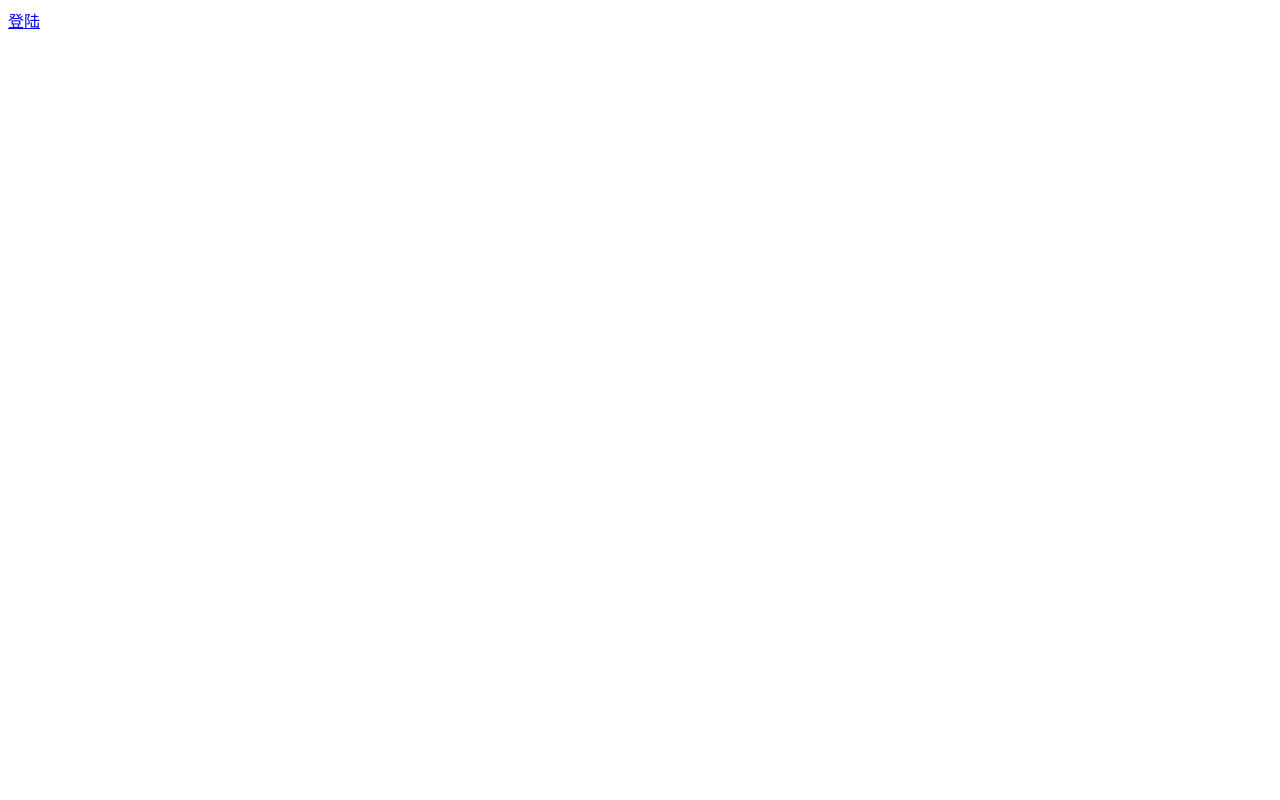
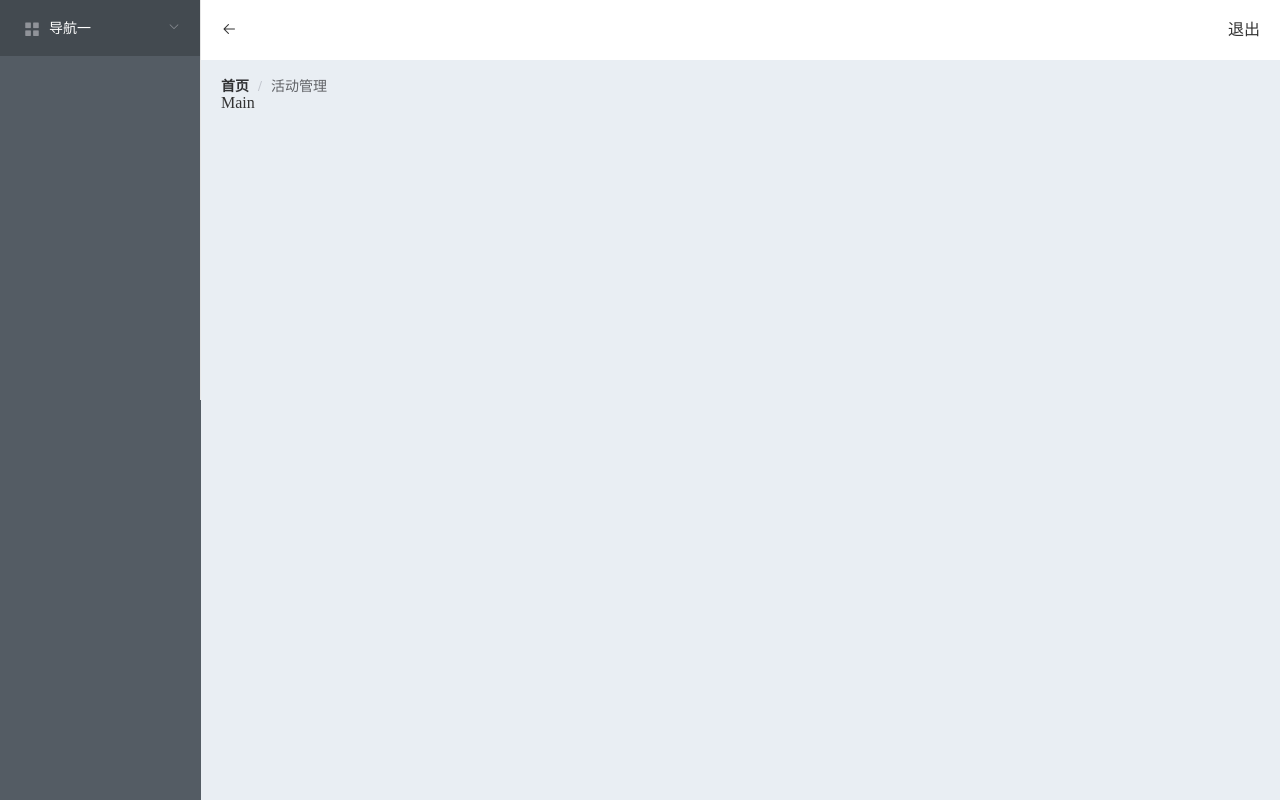
Before and after one commit to wenlove/shop-admin31, a Vue app: page /#/ in a window 1280 px wide. Built offline with nearby package versions, Linux system fonts and the light colour scheme.

Commit message:
首页、公共部分基本结构实现

```diff
--- a/src/App.vue
+++ b/src/App.vue
@@ -1,35 +1,31 @@
 <template>
   <div id="app">
-    <router-link to="/login">登陆</router-link>
+    <!-- <router-link to="/login">登陆</router-link> -->
     <router-view></router-view>
   </div>
 </template>
 
 <script>
 export default {
-  mounted() {
-    //请求接口测试
-    // axios({
-    //   url:"https://api.github.com/users",
-    //   method:'get',
-    //   params:  {
-    //     abc:123
-    //   }
-    // }).then(res=>{
 
-    //   console.log(res)
-    // })
-
-    // this.$axios({
-    //   url:"https://api.github.com/users",
-    //   method:"get"
-    // }).then(res=>{
-    //   console.log(res)
-    // })
-  },
 }
 </script>
 
 <style>
+  *{
+    margin: 0;
+    padding: 0;
+  }
 
+  ul,li,ol {
+    list-style: none;
+  }
+
+  a {
+    color: #333;
+  }
+
+  i,em {
+    font-style: normal;
+  }
 </style>
--- /dev/null
+++ b/src/components/Aside.vue
@@ -0,0 +1,34 @@
+<template>
+  <el-menu
+    default-active="2"
+    class="el-menu-vertical-demo"
+    background-color="#545c64"
+    text-color="#fff"
+    active-text-color="#ffd04b"
+    :collapse="isShow"
+  >
+    <el-submenu index="1">
+      <template slot="title">
+        <i class="el-icon-menu"></i>
+        <span>导航一</span>
+      </template>
+
+      <el-menu-item index="1-1">选项1</el-menu-item>
+      <el-menu-item index="1-2">选项2</el-menu-item>
+    </el-submenu>
+  </el-menu>
+</template>
+
+<script>
+export default {
+    //使用props声明
+    props:['isShow']
+};
+</script>
+
+<style>
+.el-menu-vertical-demo:not(.el-menu--collapse) {
+  width: 200px;
+  min-height: 400px;
+}
+</style>
--- /dev/null
+++ b/src/components/Breadcrumb.vue
@@ -0,0 +1,16 @@
+<template>
+  <el-breadcrumb separator="/">
+    <el-breadcrumb-item :to="{ path: '/' }">首页</el-breadcrumb-item>
+    <el-breadcrumb-item>
+      <a href="/">活动管理</a>
+    </el-breadcrumb-item>
+
+  </el-breadcrumb>
+</template>
+
+<script>
+export default {};
+</script>
+
+<style>
+</style>
--- /dev/null
+++ b/src/components/Header.vue
@@ -0,0 +1,25 @@
+<template>
+    <el-row type="flex" justify="space-between">
+        <div class="arrow" @click="handleClick">
+        <i class="el-icon-back"></i>
+        </div>
+        <div>退出</div>
+    </el-row>
+</template>
+
+<script>
+export default {
+  methods: {
+    //点击触发自定义的aside里面的事件
+    handleClick() {
+      this.$emit("click");
+    }
+  }
+};
+</script>
+
+<style scoped>
+.arrow {
+  cursor: pointer;
+}
+</style>
--- a/src/main.js
+++ b/src/main.js
@@ -11,7 +11,7 @@
 
 //导入组件
 import Login from './pages/Login.vue';
-
+import Admin from './pages/Admin.vue';
 
 //注册组件
 Vue.use(ElementUI);
@@ -23,6 +23,7 @@
 //配置与创建路由实例
 const router = new VueRouter({
     routes: [
+        { path: '/', component: Admin },
         { path: '/login', component: Login }
     ]
 })
--- /dev/null
+++ b/src/pages/Admin.vue
@@ -0,0 +1,71 @@
+<template>
+  <el-container>
+    <el-aside width="auto">
+      <Aside :isShow="isShow"></Aside>
+    </el-aside>
+    <el-container>
+      <el-header>
+        <Header @click="handleChangeShow"></Header>
+      </el-header>
+      <el-main>
+        <Breadcrumb></Breadcrumb>Main
+      </el-main>
+    </el-container>
+  </el-container>
+</template>
+
+<script>
+//导入头部组件
+import Header from "../components/Header.vue";
+
+//导入侧边栏组件
+import Aside from "../components/Aside.vue";
+
+//导入面包屑组件
+import Breadcrumb from "../components/Breadcrumb.vue";
+
+export default {
+  data() {
+    return {
+      isShow: false
+    };
+  },
+  components: {
+    Header,
+    Aside,
+    Breadcrumb
+  },
+  //传递事件改变侧边栏的展开收起
+  methods: {
+    handleChangeShow() {
+      this.isShow = !this.isShow;
+    }
+  }
+};
+</script>
+
+<style>
+.el-header,
+.el-footer {
+  color: #333;
+  text-align: center;
+  line-height: 60px;
+}
+
+.el-aside {
+  background-color: #545c64;
+  height: 100%;
+}
+
+.el-main {
+  background-color: #e9eef3;
+  color: #333;
+}
+
+body > div > .el-container {
+  position: absolute;
+  top: 0;
+  bottom: 0;
+  width: 100%;
+}
+</style>
--- a/src/pages/Login.vue
+++ b/src/pages/Login.vue
@@ -1,58 +1,73 @@
 <template>
-    <el-form :model="ruleForm" status-icon :rules="rules" ref="ruleForm" label-width="100px" class="demo-ruleForm">
-        <div class="login-title">登录</div>
-        <el-form-item label="账号" prop="name">
-            <el-input v-model="ruleForm.name"></el-input>
+  <div class="form-warpper">
+    <el-form
+      :model="form"
+      status-icon
+      :rules="rules"
+      ref="form"
+      label-width="80px"
+      class="demo-form"
+    >
+      <!-- <div class="login-title">登录</div> -->
+      <el-form-item label="账号" prop="username">
+        <el-input v-model="form.username" placeholder="请输入用户名"></el-input>
       </el-form-item>
-        <el-form-item label="密码" prop="pass">
-            <el-input type="password" v-model="ruleForm.pass" autocomplete="off"></el-input>
+      <el-form-item label="密码" prop="password">
+        <el-input type="password" v-model="form.password" placeholder="请输入密码" autocomplete="off"></el-input>
       </el-form-item>
       <el-form-item class="login-btn">
-            <el-button type="primary" @click="submitForm('ruleForm')">提交</el-button>
-            <el-button @click="resetForm('ruleForm')">重置</el-button>
+        <el-button type="primary" @click="onSubmit('form')">提交</el-button>
+        <el-button @click="resetForm('form')">重置</el-button>
       </el-form-item>
     </el-form>
+  </div>
 </template>
 
 <script>
 export default {
   data() {
-      var checkName = (rule, value, callback) => {
-        if (!value) {
-          return callback(new Error('请输入账号'));
-        }
-        setTimeout(() => {
-              callback();
-        }, 1000);
-      };
-      var validatePass = (rule, value, callback) => {
-        if (value === '') {
-          callback(new Error('请输入密码'));
-        } else {
-          callback();
-        }
-      };
-
     return {
-        ruleForm: {
-          pass: '',
-          name: ''
+      form: {
+        password: "",
+        username: ""
       },
       rules: {
-          pass: [
-            { validator: validatePass, trigger: 'blur' }
-          ],
-          name: [
-            { validator: checkName, trigger: 'blur' }
-          ]
+        username: [{ required: true, message: "请输入用户名", trigger: "blur" }],
+        password: [{ required: true, message: "请输入密码", trigger: "blur" }]
       }
     };
   },
   methods: {
-      submitForm(formName) {
-        this.$refs[formName].validate((valid) => {
+    onSubmit(formName) {
+      //表单验证
+      this.$refs[formName].validate(valid => {
         if (valid) {
-            alert('submit!');
+          // alert("submit!");
+          //提交的数据
+          const data = {
+            uname: this.form.username,
+            upwd: this.form.password
+          };
+
+          //调用axios
+          this.$axios({
+            url: "http://localhost:8899/admin/account/login",
+            method: "post",
+            data,
+            // 处理session跨域
+            withCredentials: true
+          }).then(res => {
+            // console.log(res);
+            //解构赋值
+            const {message,status}= res.data;
+
+            // console.log(status)
+            if(status==0){
+              this.$router.push('/')
+            }else {
+              this.$message.error(message);
+            }
+          });
         } else {
           // console.log('error submit!!');
           return false;
@@ -63,22 +78,32 @@
       this.$refs[formName].resetFields();
     }
   }
-  }
+};
 </script>
 
 
 <style lang="less" >
-    .demo-ruleForm {
+.form-warpper {
+  width: 100%;
+  position: absolute;
+  top: 0;
+  bottom: 0;
+  // background-color: #666;
+  .demo-form {
     width: 500px;
-        margin: 200px auto;
+    position: absolute;
+    left: 50%;
+    top: 50%;
+    margin-left: -250px;
+    margin-top: -95px;
     .login-title {
       text-align: center;
-            color: #0ff;
+      color: #000080;
       padding-bottom: 30px;
     }
     .login-btn {
-            text-align: center ;
+      text-align: center;
     }
   }
-
+}
 </style>
```
Lines whose indentation alone changed are shown as unchanged.
